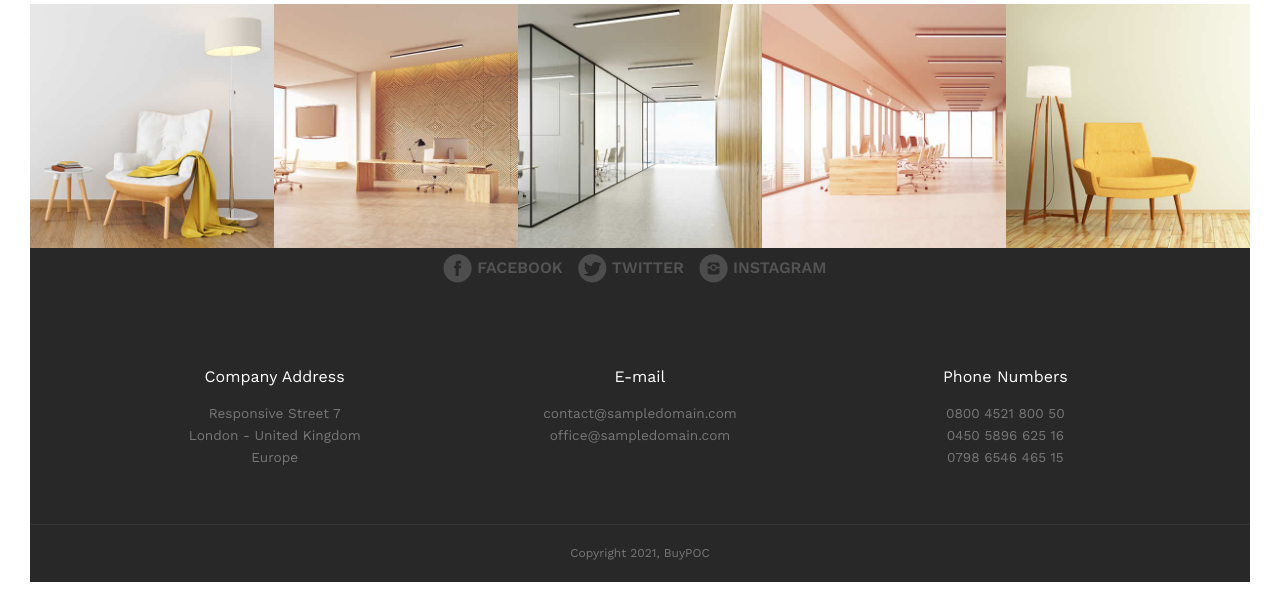
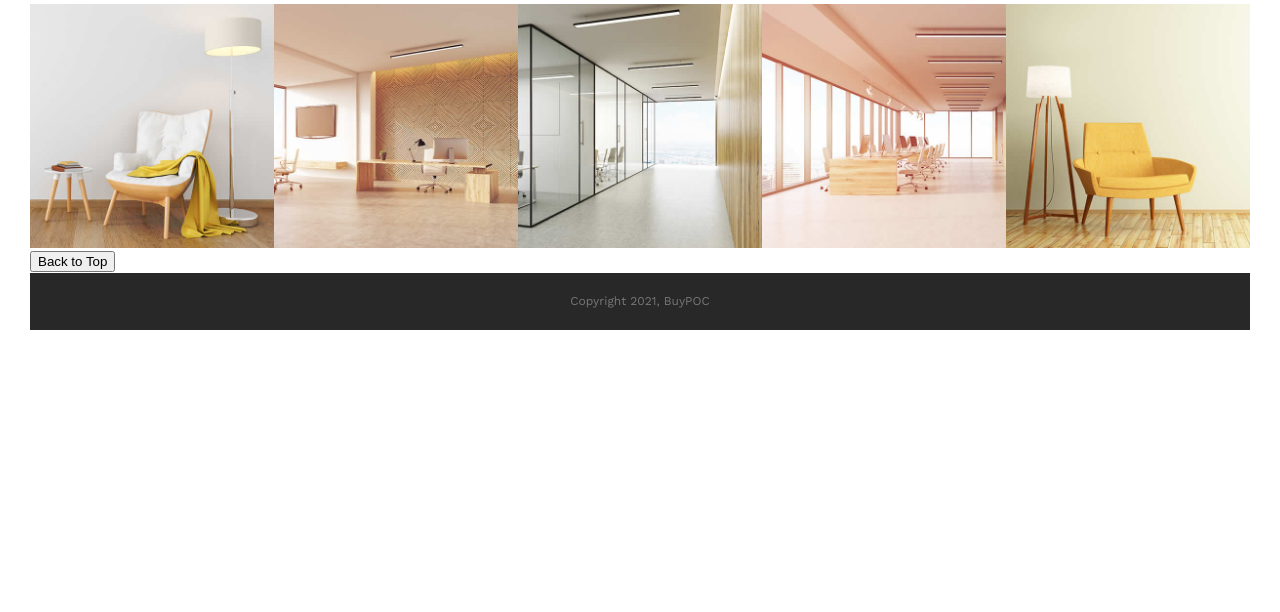
Before and after one commit to tabithawong/BuyPOC, a Flask app: page / in a window 1280 px wide. Shown: the part 524-1136 px from the top of the page. After the commit the page ends 854 px from the top, so only its background shows below. Run offline with Flask 2, Linux system fonts and the light colour scheme; some libraries are stand-ins or nearby versions.

Commit message:
back to top button

```diff
--- a/templates/base.html
+++ b/templates/base.html
@@ -1,6 +1,7 @@
 <!DOCTYPE HTML>
 <html lang="en">
 <head>
+    <a id="top"></a>
     <meta http-equiv="Content-Security-Policy" content="upgrade-insecure-requests">
     <meta name="viewport" content="width=device-width, initial-scale=1, maximum-scale=1">
 
@@ -60,48 +61,7 @@
     {% block content %}{% endblock %}
 
       <footer>
-            <!-- Contact Us -->
-            <div class="background-dark padding text-center footer-social">
-              <a class="margin-right-10" target="_blank" href="https://www.facebook.com"><i class="icon-facebook_circle text-size-30"></i> <span class="text-strong text-white hide-s hide-m">FACEBOOK</span></a>
-              <a class="margin-right-10" target="_blank" href="https://www.twitter.com"><i class="icon-twitter_circle text-size-30"></i> <span class="text-strong text-white hide-s hide-m">TWITTER</span></a>
-              <a class="margin-right-10" target="_blank" href="https://www.instagram.com"><i class="icon-instagram_circle text-size-30"></i> <span class="text-strong text-white hide-s hide-m">INSTAGRAM</span></a>
-            </div>
-
-            <!-- Main Footer -->
-            <section class="section-small-padding text-center background-dark full-width">
-              <div class="line">
-                <div class="margin">
-                  <!-- Collumn 1 -->
-                  <div class="s-12 m-12 l-4 margin-m-bottom-30">
-                    <h3 class="text-size-16">Company Address</h3>
-                    <p class="text-size-14">
-                       Responsive Street 7<br>
-                       London - United Kingdom<br>
-                       Europe
-                    </p>
-                  </div>
-                  <!-- Collumn 2 -->
-                  <div class="s-12 m-12 l-4 margin-m-bottom-30">
-                    <h3 class="text-size-16">E-mail</h3>
-                    <p class="text-size-14">
-                       contact@sampledomain.com<br>
-                       office@sampledomain.com
-                    </p>
-                  </div>
-                  <!-- Collumn 3 -->
-                  <div class="s-12 m-12 l-4 ">
-                    <h3 class="text-size-16">Phone Numbers</h3>
-                    <p class="text-size-14">
-                       0800 4521 800 50<br>
-                       0450 5896 625 16<br>
-                       0798 6546 465 15
-                    </p>
-                  </div>
-                </div>
-              </div>
-            </section>
-            <hr class="break margin-top-bottom-0" style="border-color: rgba(0, 0, 0, 0.80);">
-
+            <a href="#top"><button type="button">Back to Top</button><a/>
             <!-- Bottom Footer -->
             <section class="padding background-dark full-width">
               <div class="text-center">
```
